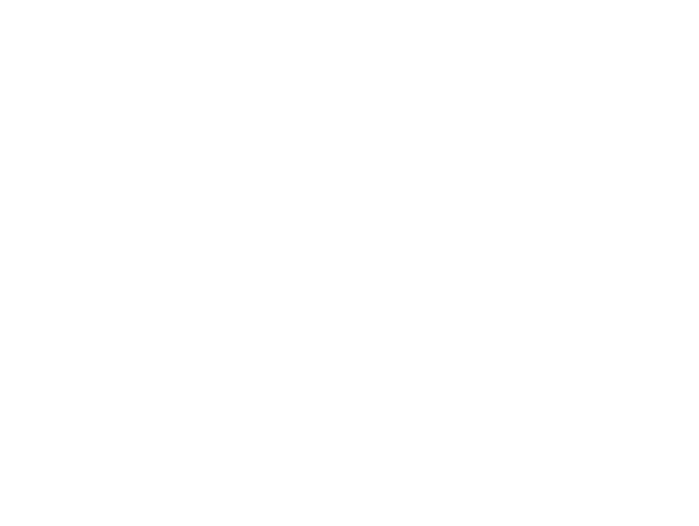
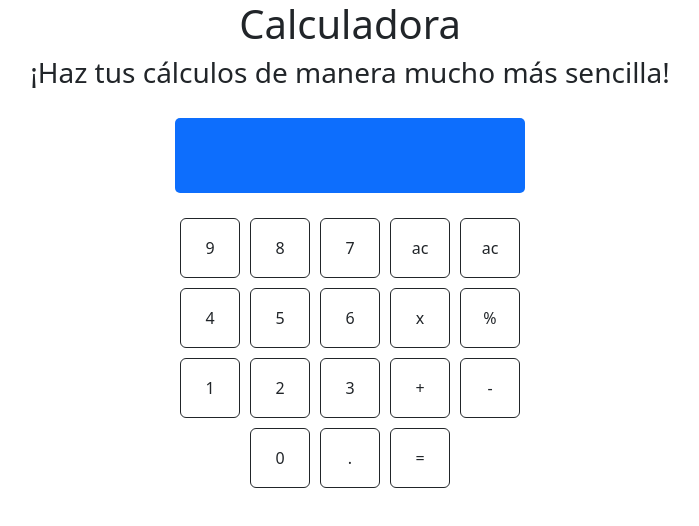
Before and after one commit to doblesophia/calculadora, a website: page Calculadora/index.html in a window 1280 px wide. Shown: the whole page, without its empty margins (290-989 px from the left). Drawn offline with nearby package versions, Linux system fonts and the light colour scheme.

Commit message:
css casi listo

```diff
--- a/Calculadora/index.html
+++ b/Calculadora/index.html
@@ -5,9 +5,59 @@
     <meta http-equiv="X-UA-Compatible" content="IE=edge">
     <meta name="viewport" content="width=device-width, initial-scale=1.0">
     <link rel="stylesheet" href="style.css">
+    <link href="https://cdn.jsdelivr.net/npm/bootstrap@5.3.0-alpha3/dist/css/bootstrap.min.css" rel="stylesheet" integrity="sha384-KK94CHFLLe+nY2dmCWGMq91rCGa5gtU4mk92HdvYe+M/SXH301p5ILy+dN9+nJOZ" crossorigin="anonymous">
+  </head>
+
     <title>Calculadora</title>
+    <h1>Calculadora</h1>
+    <h3>¡Haz tus cálculos de manera mucho más sencilla!</h3>
 </head>
 <body>
+    <div class="d-flex justify-content-center align-items-center">
+        <div class="rectangle bg-primary"></div>
 
+
+        </div>
+    </div>
+    <div class="d-flex justify-content-center botones-calculadora">
+
+        <button type="button" class="btn btn-outline-dark primero">9</button>
+        <button type="button" class="btn btn-outline-dark primero ">8</button>
+        <button type="button" class="btn btn-outline-dark primero">7</button>
+        <button type="button" class="btn btn-outline-dark primero ">ac</button>
+        <button type="button" class="btn btn-outline-dark primero">ac</button>
+
+    </div>
+
+    <div class="d-flex justify-content-center botones-calculadora">
+
+        <button type="button" class="btn btn-outline-dark primero">4</button>
+        <button type="button" class="btn btn-outline-dark primero ">5</button>
+        <button type="button" class="btn btn-outline-dark primero">6</button>
+        <button type="button" class="btn btn-outline-dark primero ">x</button>
+        <button type="button" class="btn btn-outline-dark primero">%</button>
+
+    </div>
+    <div class="d-flex justify-content-center botones-calculadora">
+
+        <button type="button" class="btn btn-outline-dark primero">1</button>
+        <button type="button" class="btn btn-outline-dark primero ">2</button>
+        <button type="button" class="btn btn-outline-dark primero">3</button>
+        <button type="button" class="btn btn-outline-dark primero ">+</button>
+        <button type="button" class="btn btn-outline-dark primero">-</button>
+
+    </div>
+    <div class="d-flex justify-content-center botones-calculadora">
+
+        <button type="button" class="btn btn-outline-dark primero">0</button>
+        <button type="button" class="btn btn-outline-dark primero ">.</button>
+        <button type="button" class="btn btn-outline-dark primero ">=</button>
+
+    </div>
+
+    <script src="https://cdn.jsdelivr.net/npm/bootstrap@5.3.0-alpha3/dist/js/bootstrap.bundle.min.js" integrity="sha384-ENjdO4Dr2bkBIFxQpeoTz1HIcje39Wm4jDKdf19U8gI4ddQ3GYNS7NTKfAdVQSZe" crossorigin="anonymous"></script>
 </body>
+<footer>
+
+</footer>
 </html>
--- /dev/null
+++ b/Calculadora/package.json
@@ -0,0 +1,5 @@
+{
+  "dependencies": {
+    "bootstrap": "^5.3.0-alpha3"
+  }
+}
--- a/Calculadora/style.css
+++ b/Calculadora/style.css
@@ -0,0 +1,20 @@
+html{
+    max-width: 100%;
+}
+h1, h3 {
+    text-align: center;
+}
+
+.rectangle{
+    width:350px;
+    height: 75px;
+    border-radius: 5px;
+    margin-top: 20px;
+    margin-bottom: 20px;
+}
+
+.botones-calculadora .primero{
+    width: 60px;
+    height: 60px;
+    margin: 5px;
+}
```
Also changed, not shown: 1 other file.
